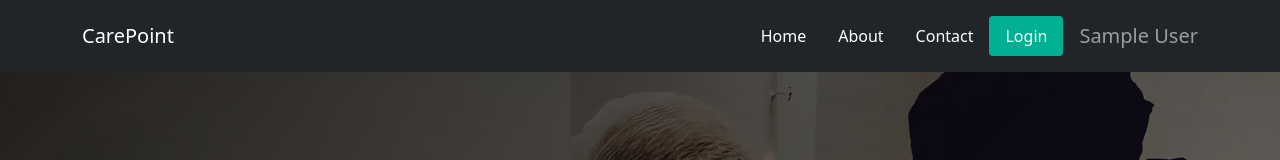
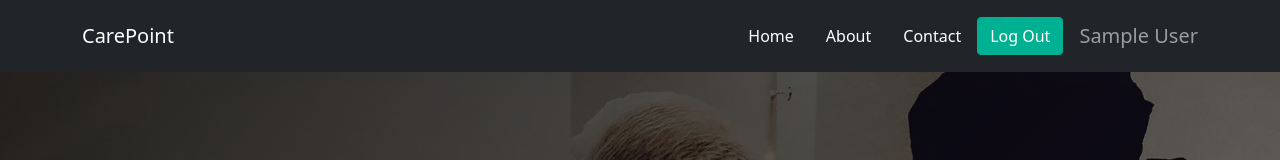
Before and after one commit to smarifuli43/health-care, a React (Create React App) app: page / in a window 1280 px wide. Shown: the top 160 px of the page. Built offline with nearby package versions, Linux system fonts and the light colour scheme; no server answers; sample sign-in values are in the browser's storage.

Commit message:
user email problem solved

```diff
--- a/src/Pages/Shared/Header/Header.js
+++ b/src/Pages/Shared/Header/Header.js
@@ -31,7 +31,7 @@ const Header = () => {
               <Nav.Link as={Link} to='/contact' className='nav-link'>
                 Contact
               </Nav.Link>
-              {user?.providerId ? (
+              {user?.email ? (
                 <Button onClick={logOut} className='btn-hospital '>
                   Log Out
                 </Button>
```
